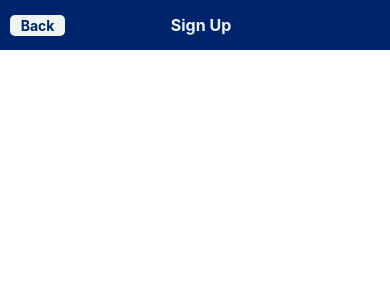
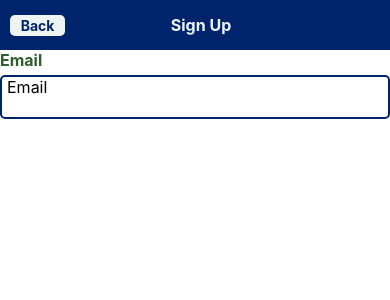
Before and after one commit to Ibrahim-Lokman/ProductInfo, a React Native app: screen / in a window 390 px wide. Shown: the top 300 px of the page. Built offline with nearby package versions, Linux system fonts and the light colour scheme.

Commit message:
working with sign up page.

```diff
--- a/package.json
+++ b/package.json
@@ -10,6 +10,8 @@
     "test": "jest"
   },
   "dependencies": {
+    "@react-navigation/native": "^6.1.18",
+    "@react-navigation/native-stack": "^6.11.0",
     "react": "18.3.1",
     "react-native": "0.75.2"
   },
--- a/src/components/textinput/textfield_component.tsx
+++ b/src/components/textinput/textfield_component.tsx
@@ -0,0 +1,50 @@
+import React from "react"
+import { KeyboardTypeOptions, Text, TextInput, View } from "react-native"
+import { AppColors } from "../../utils/colors"
+
+const AppInputField = (
+    { label, placeholder, keyboardType }
+        :
+        { label: string, placeholder: string, keyboardType: string }) => {
+    const handlePress = () => {
+        console.log('pressed')
+    }
+
+    return (
+        <View
+            style={{
+                flexDirection: 'column',
+                width: '100%',
+                alignItems: 'flex-start',
+            }
+            }
+        >
+            <Text
+                style={{
+                    color: AppColors.secondary,
+                    fontSize: 16,
+                    fontWeight: 'bold',
+                    textAlign: 'left',
+                }}
+            >{label}</Text>
+            <TextInput
+                keyboardType={keyboardType as KeyboardTypeOptions}
+                multiline={true}
+
+                numberOfLines={2}
+                placeholder={placeholder}
+                style={{
+                    width: '100%',
+                    borderColor: AppColors.primary,
+                    borderWidth: 2,
+                    fontSize: 16,
+                    borderRadius: 5,
+                    paddingHorizontal: 5,
+                    paddingVertical: 0,
+                    marginTop: 5,
+                }} />
+        </View>
+    )
+}
+
+export default AppInputField;
--- a/src/features/auth/signup/signup_screen.tsx
+++ b/src/features/auth/signup/signup_screen.tsx
@@ -2,12 +2,18 @@ import React from "react";
 import { Text, View } from "react-native";
 import App from "../../../../App";
 import AppBar from "../../../components/authheader/authheader_component";
+import AppInputField from "../../../components/textinput/textfield_component";
 
 
 const SignUp = () => {
     return (
         <View>
             <AppBar title="Sign Up" onBackPressed={() => { }} />
+            <AppInputField
+                placeholder="Email"
+                label="Email"
+                keyboardType="numeric"
+            />
         </View>
     );
 }
--- a/src/features/auth/splash/splash_screen.tsx
+++ b/src/features/auth/splash/splash_screen.tsx
@@ -31,9 +31,12 @@ const Splash = () => {
                 />
                 <View style={{ height: "10%" }} />
                 <AppButton
+
                     customstyle={[
                         { backgroundColor: AppColors.secondary, color: AppColors.contentOnSecondary },
                     ]}
+
+
                     title="Sign up"
                 />
             </View>
```
Also changed, not shown: 1 other file (tests, documents, lock files or other folders).
